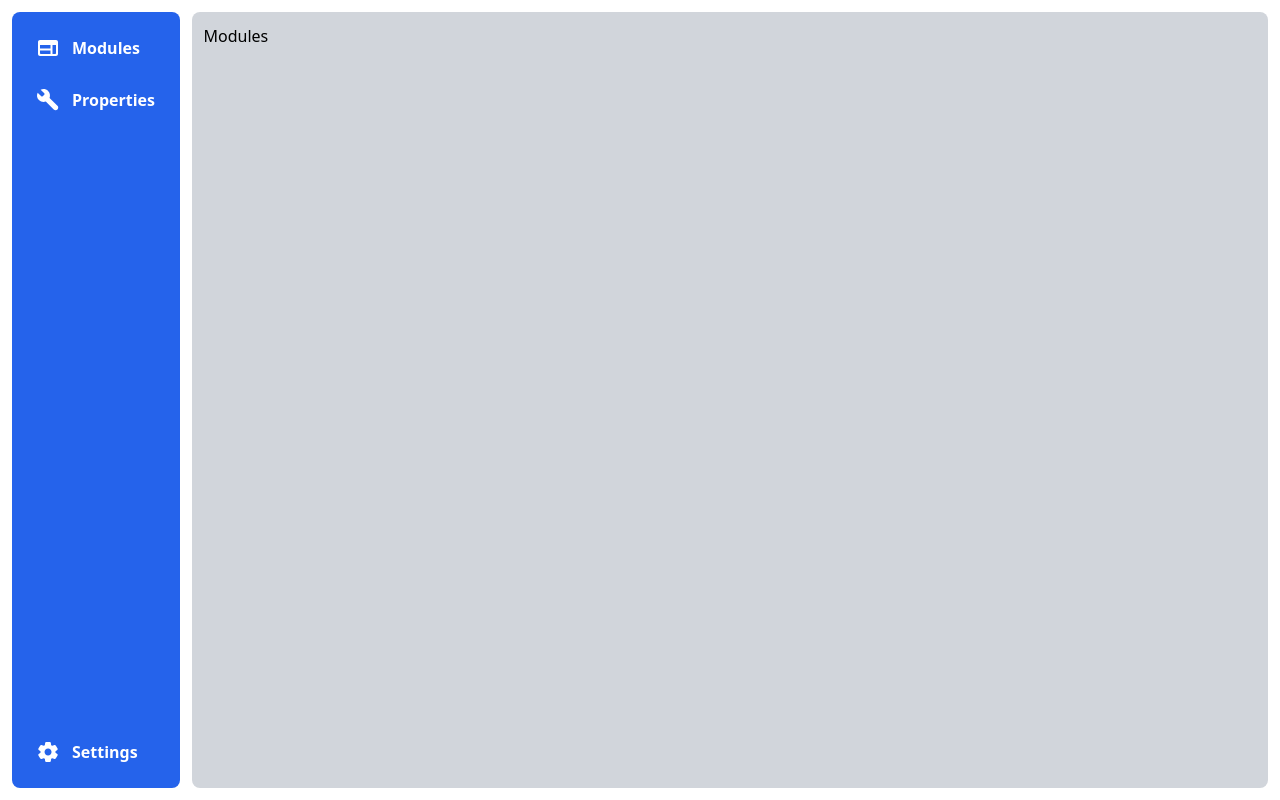
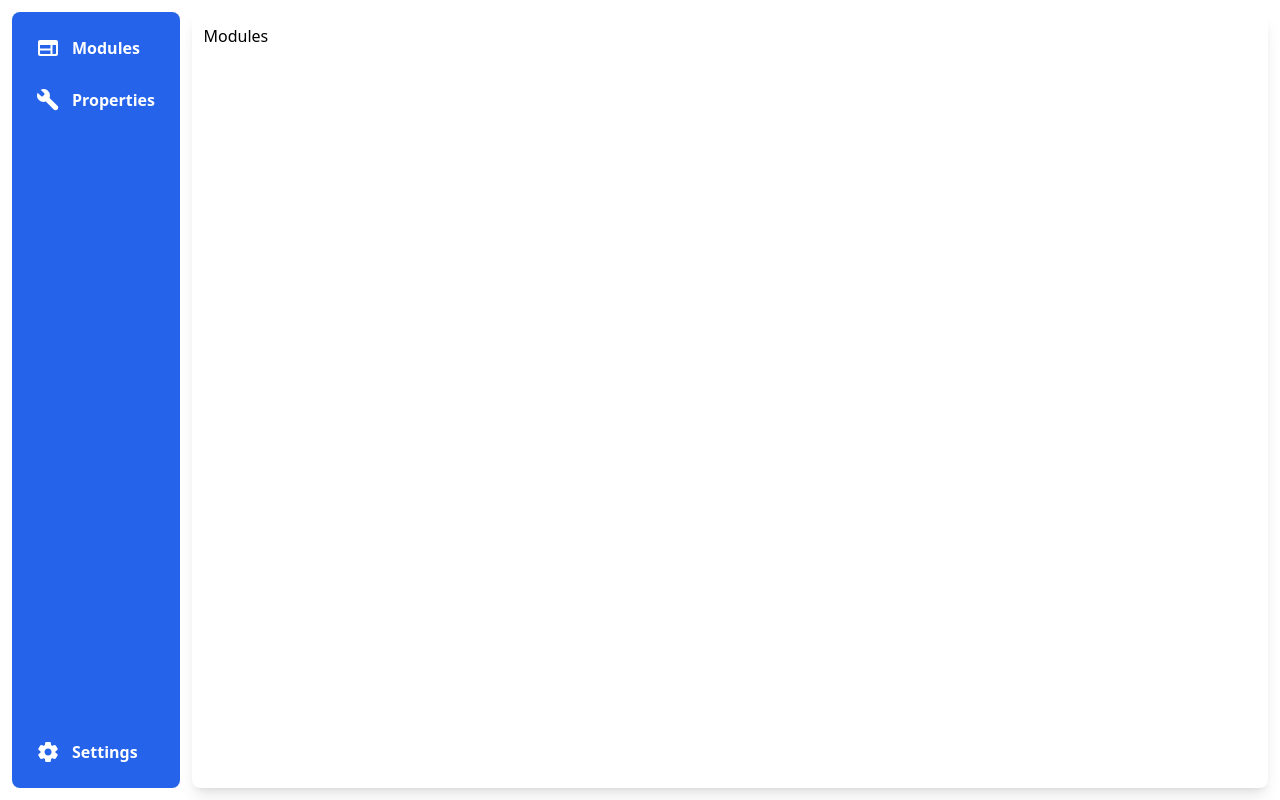
Before and after one commit to Zalaya/configuration-service, a React (Vite) app in the folder frontend/: page / in a window 1280 px wide. Built offline with nearby package versions, Linux system fonts and the light colour scheme.

Commit message:
refactor(workspace): change the workspace color to white and add a shadow

```diff
--- a/frontend/src/components/layout/Workspace.tsx
+++ b/frontend/src/components/layout/Workspace.tsx
@@ -8,7 +8,7 @@ export const Workspace = ({ className = "" }: WorkspaceProps) => {
     const { getWorkspace } = useNavigation();
 
     return (
-        <div className={`h-full w-full bg-gray-300 rounded-lg p-3 select-none ${className}`}>
+        <div className={`h-full w-full bg-white rounded-lg p-3 select-none shadow-lg ${className}`}>
             {getWorkspace()}
         </div>
     )
```
